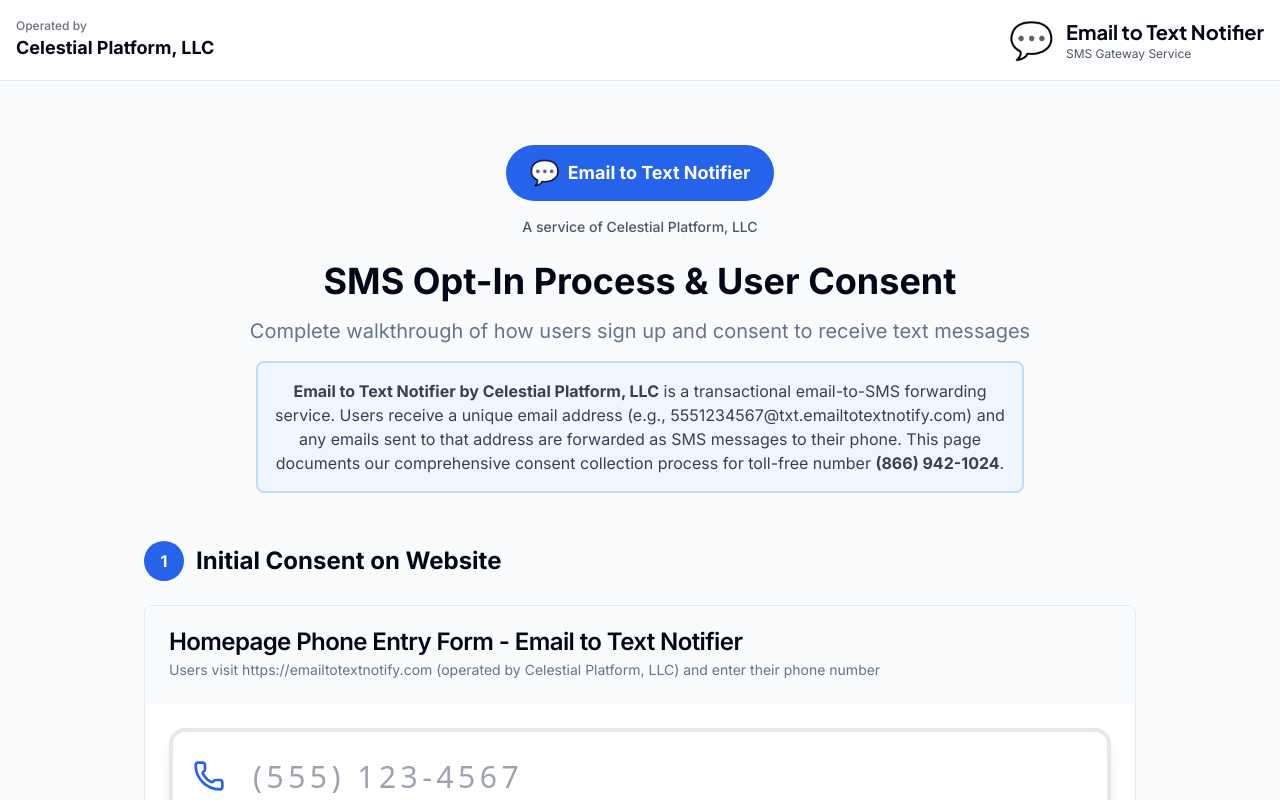
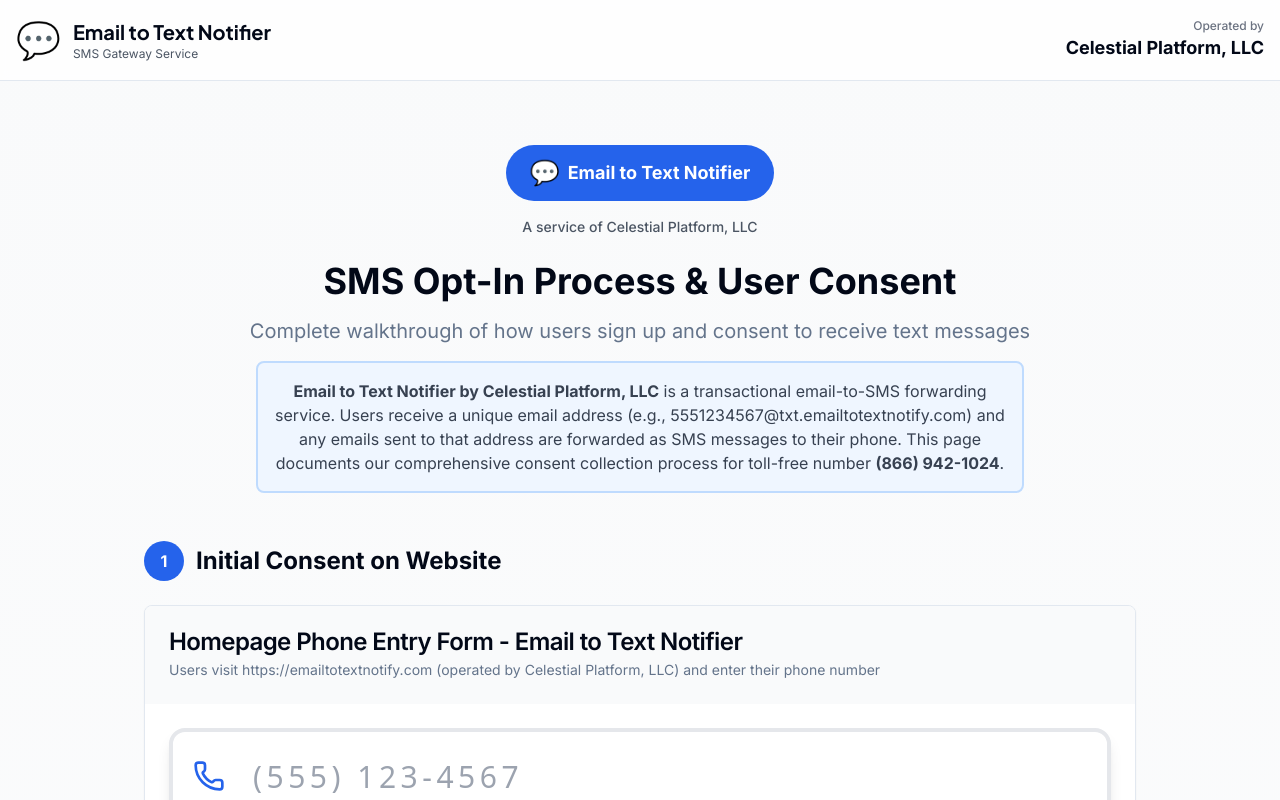
Before and after one commit to alidow/emailtotext, a Next.js app: page /opt-in-process in a window 1280 px wide. Shown: the top 800 px of the page. Built offline with nearby package versions, Linux system fonts and the light colour scheme.

Commit message:
Swap header layout: logo on left, operator info on right for better visual hierarchy

```diff
--- a/app/opt-in-process/page.tsx
+++ b/app/opt-in-process/page.tsx
@@ -13,16 +13,16 @@
     <div className="min-h-screen bg-gradient-to-b from-gray-50 to-white">
       <nav className="border-b bg-white/80 backdrop-blur-sm sticky top-0 z-50">
         <div className="container mx-auto px-4 h-20 flex items-center justify-between">
-          <div className="flex flex-col">
-            <div className="text-xs text-gray-500 font-medium">Operated by</div>
-            <div className="font-bold text-lg">Celestial Platform, LLC</div>
-          </div>
           <div className="flex items-center space-x-3">
             <span className="text-4xl">💬</span>
             <div className="flex flex-col">
               <span className="font-display font-bold text-xl">Email to Text Notifier</span>
               <span className="text-xs text-gray-600">SMS Gateway Service</span>
             </div>
+          </div>
+          <div className="flex flex-col text-right">
+            <div className="text-xs text-gray-500 font-medium">Operated by</div>
+            <div className="font-bold text-lg">Celestial Platform, LLC</div>
           </div>
         </div>
       </nav>
```
